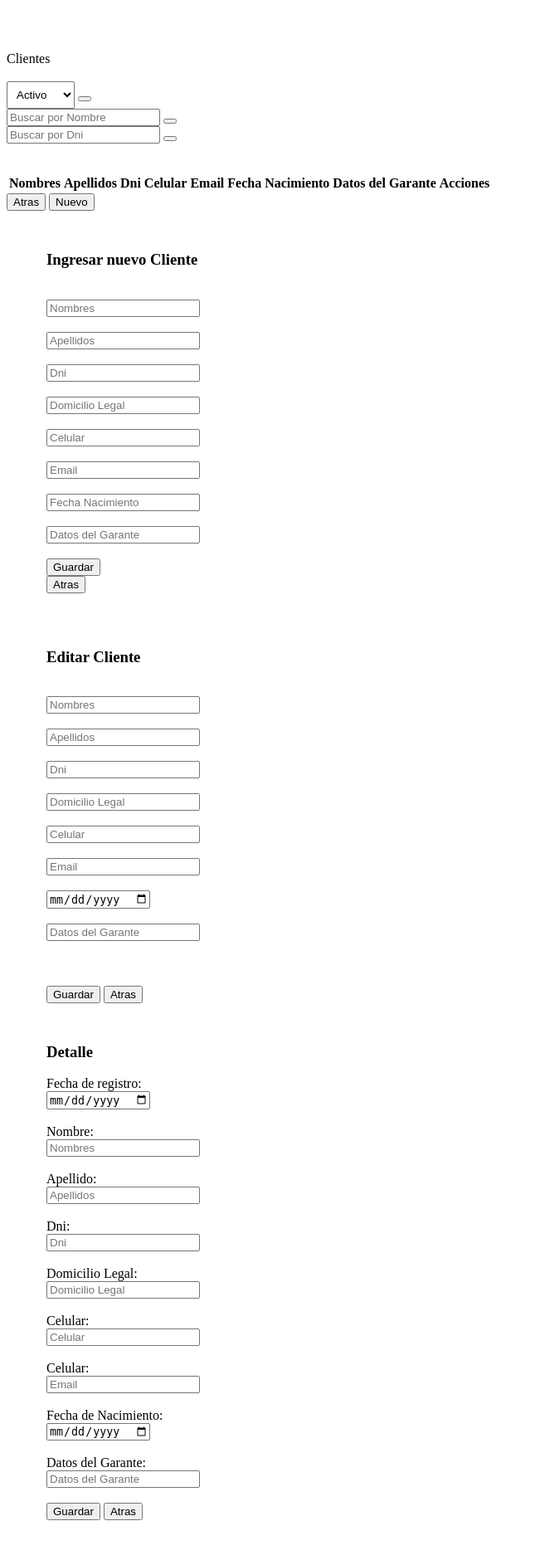
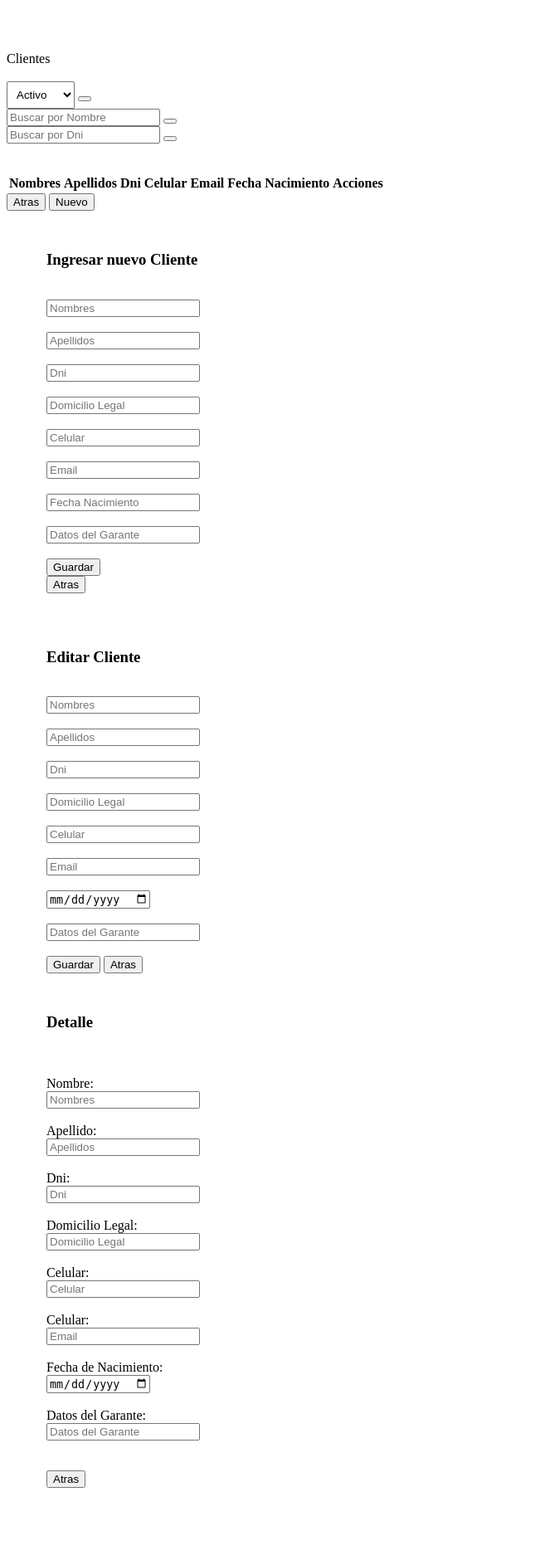
Before and after one commit to sharpeCode/administraciondealquileres, a PHP site: page /app/frontend/pages/clientes/cliente.php in a window 1280 px wide. Shown: the whole page at 83% size, without its empty margins (0-645 px from the left). After the commit the page ends 1793 px from the top, so only its background shows below. Run offline with PHP 8.4, Linux system fonts and the light colour scheme; lists and menus that the app fills with data are empty.

Commit message:
subo correcciones

```diff
--- a/app/frontend/config/EndpointsEnum.js
+++ b/app/frontend/config/EndpointsEnum.js
@@ -1,5 +1,5 @@
 var API = "http://administraciondealquileres.herokuapp.com";
-//var API = "http://localhost:90/Sharp_Code/administracion_de_alquileres";
+// var API = "http://localhost:90/Sharp_Code/administracion_de_alquileres";
 var BACKEND_CONTROLLERS = API + "/app/backend/controller";
 var VOLVER_PAGE = API + "/app/frontend/pages";
 var EndpointsEnum = {
--- a/app/frontend/pages/clientes/cliente.js
+++ b/app/frontend/pages/clientes/cliente.js
@@ -31,15 +31,9 @@ function fillClienteGrid(jsonLocatarios) {
 function buildRawFromCliente(cliente){
     // cambiar formato fecha de AAAA-MM-DD a DD-MM-AAAA
     let fe = cliente['fechaNacimiento'];
-    console.log("VER FECHAAAAAAAAAAAAAAAAAAAAAAAAAAAAA");
-    console.log(fe);
-
     let fecha = new Date(fe);
-
-    console.log("VER FECHAAAAAAAAAAAAAAAAAAAAAAAAAAAAA2222222222222222222222222");
-    console.log(fecha);
     let options = { day: 'numeric', month: 'numeric', year: 'numeric'};
-    let fechaNac = fecha.toLocaleDateString("es-ES", fecha);
+    let fechaNac = fecha.toLocaleDateString("es-ES", options);
 
 
     let raw = "";
@@ -49,8 +43,6 @@ function buildRawFromCliente(cliente){
     raw += "<td style = 'text-align: center;'>" + cliente['celular'] + "</td>";
     raw += "<td style = 'text-align: center;'>" + cliente['email'] + "</td>";
     raw += "<td style = 'text-align: center;'>" + fechaNac + "</td>";
-    raw += "<td style = 'text-align: center;'>" + cliente['datosGarante'] + "</td>";
-    raw += "<td style = 'text-align: center;' hidden='true'>" + cliente['domicilioLegal'] + "</td>";
 
     raw += "<td style = 'text-align: center;'>";
     raw += "<button class='miBoton-icon' title='Detalle Cliente' onclick='showDetailForm(" + cliente['dni'] + ")'>" +
@@ -145,7 +137,7 @@ function guardarCliente() {
 
         if (retorno == "ERROR") {
             location.href = uriPage;
-            window.alert("El locatario que desea ingresar ya existe");
+            window.alert("El Cliente que desea ingresar ya existe");
 
         } else{
             location.href = uriPage;
@@ -219,9 +211,7 @@ function fillFormEdit(cliente) {
 
 function guardarClienteEditado() {
 
-    var clienteParaGuardar = mapToJson($('#clienteEdit').serializeArray());
-
-    console.log("Guardando cliente: ", clienteParaGuardar);
+    let clienteParaGuardar = mapToJson($('#clienteEdit').serializeArray());
 
     let uri = EndpointsEnum.CLIENTE;
     let uriPage = EndpointsEnum.VOLVER_CLIENTES;
@@ -240,13 +230,13 @@ function guardarClienteEditado() {
     });
 
     funcionAjax.fail(function (retorno) {
-        console.log("error al guardar user")
+        console.log("error al guardar cliente")
     });
 
     funcionAjax.always(function (retorno) {
-        console.log("volvi de guardar el user")
+        console.log("volvi de guardar el cliente")
     });
-    console.log("Fin llamada controller usuario");
+    console.log("Fin llamada controller cliente");
 }
 
 // TODO: DETALLE CLIENTE
@@ -284,8 +274,11 @@ function loadClienteDataDetail(dni) {
 }
 
 function fillFormDetail(cliente) {
-    var fecha = cliente["fechaNacimiento"];
-    var fechaNac=fecha.split(" ")[0].split("/").reverse().join("/");
+    let fecha = cliente["fechaNacimiento"];
+    let fechaNac=fecha.split(" ")[0].split("/").reverse().join("/");
+
+    // var fechaRegistro = cliente["fechaRegistro"];
+    // var fechaReg = fechaRegistro.split(" ")[0].split("/").reverse().join("/");
 
     $("#detailNombres").val(cliente["nombres"]);
     $("#detailApellidos").val(cliente["apellidos"]);
@@ -293,7 +286,9 @@ function fillFormDetail(cliente) {
     $("#detailCelular").val(cliente["celular"]);
     $("#detailEmail").val(cliente["email"]);
     $("#detailFechaNacimiento").val(fechaNac);
+    // $("#detailFechaRegistro").val(fechaRegistro);
     $("#detailDatosGarante").val(cliente["datosGarante"]);
+    $("#detailDomicilioLegal").val(cliente["domicilioLegal"]);
 }
 
 // TODO: FORM PPAL
@@ -380,4 +375,33 @@ function locatarioFilter(doneFunction, data) {
 
 function deleteCliente(dni) {
 
+    let uri = EndpointsEnum.CLIENTE;
+    let uriPage = EndpointsEnum.VOLVER_CLIENTES;
+
+    let txt;
+    let r = confirm("Desea eliminar este Cliente?");
+    if (r == true) {
+
+        let funcionAjax = $.ajax({
+            url: uri,
+            method: "POST",
+            data: {
+                action: "deleteCliente",
+                dni: dni
+            }
+        });
+
+        funcionAjax.done(function (retorno) {
+            location.href = uriPage;
+        });
+
+        funcionAjax.fail(function (retorno) {
+            console.log("error al eliminar")
+        });
+
+        funcionAjax.always(function (retorno) {
+            console.log("volvi de eliminar")
+        });
+        console.log("Fin llamada controller cliente");
+    }
 }
--- a/app/frontend/pages/clientes/clienteAdd.html
+++ b/app/frontend/pages/clientes/clienteAdd.html
@@ -40,7 +40,7 @@
         <div class="row">
             <div class="col-md-2"></div>
             <div class="col-md-2">
-                <input class="inputTextConSombra" id="DomicilioLegal"  name="DomicilioLegal" placeholder="Domicilio Legal"></input>
+                <input class="inputTextConSombra" id="domicilioLegal"  name="domicilioLegal" placeholder="Domicilio Legal"></input>
             </div>
             <div class="col-md-5"></div>
         </div>
--- a/app/frontend/pages/clientes/clienteDetail.html
+++ b/app/frontend/pages/clientes/clienteDetail.html
@@ -6,13 +6,15 @@
                 <h3 align="left" class="miTitulo1">Detalle</h3>
             </div>
             <div class="col-md-6"></div>
+
         </div>
-
-        <div class="row">
+        <br>
+        <div class="row" hidden="true">
             <div class="col-md-2"></div>
             <div class="col-md-2"><label class="miTituloDetail"> Fecha de registro: </label></div>
             <div class="col-md-2">
-                    <input class="inputTextLabel" type="date" id="detailFechaRegistro"  name="detailFechaRegistro" title="Fecha Registro" placeholder="Fecha Nacimiento">
+                    <input class="inputTextLabel" type="date" id="detailFechaRegistro"  name="detailFechaRegistro"
+                           title="Fecha Registro" placeholder="Fecha Nacimiento">
             </div>
             <div class="col-md-6"></div>
         </div>
@@ -20,10 +22,10 @@
         <div class="row">
             <div class="col-md-2"></div>
             <div class="col-md-2"><label class="miTituloDetail"> Nombre: </label></div>
-            <div class="col-md-2">
+            <div class="col-md-4">
                 <input type="text" class="inputTextLabelDetail" id="detailNombres" name="detailNombres" placeholder="Nombres" title="Nombres">
             </div>
-            <div class="col-md-6"></div>
+            <div class="col-md-4"></div>
         </div>
 
         <br>
@@ -51,19 +53,19 @@
             <div class="col-md-2"></div>
             <div class="col-md-2"><label class="miTituloDetail"> Domicilio Legal: </label></div>
             <div class="col-md-2">
-                <input class="inputTextLabelDetail" id="detaildomicilioLegal"  name="detaildomicilioLegal" placeholder="Domicilio Legal"></input>
+                <input class="inputTextLabelDetail" id="detailDomicilioLegal"  name="detailDomicilioLegal" placeholder="Domicilio Legal"></input>
             </div>
-            <div class="col-md-6"></div>
+            <div class="col-md-4"></div>
         </div>
 
         <br>
         <div class="row">
             <div class="col-md-2"></div>
             <div class="col-md-2"><label class="miTituloDetail"> Celular: </label></div>
-            <div class="col-md-2">
+            <div class="col-md-4">
                 <input class="inputTextLabelDetail" type="text" id="detailCelular" name="detailCelular" placeholder="Celular" title="Celular">
             </div>
-            <div class="col-md-6"></div>
+            <div class="col-md-4"></div>
         </div>
 
         <br>
@@ -81,7 +83,7 @@
             <div class="col-md-2"></div>
             <div class="col-md-2"><label class="miTituloDetail"> Fecha de Nacimiento: </label></div>
             <div class="col-md-2">
-                <input class="inputTextLabel" type="date" id="detailFechaNacimiento"  name="detailFechaNacimiento" title="Fecha Nacimiento" placeholder="Fecha Nacimiento">
+                <input class="inputTextLabelDetail" type="date" id="detailFechaNacimiento"  name="detailFechaNacimiento" title="Fecha Nacimiento" placeholder="Fecha Nacimiento">
             </div>
             <div class="col-md-6"></div>
         </div>
@@ -91,18 +93,15 @@
             <div class="col-md-2"></div>
             <div class="col-md-2"><label class="miTituloDetail"> Datos del Garante: </label></div>
             <div class="col-md-2">
-                <input class="inputTextLabel" id="detailDatosGarante"  name="detailDatosGarante" placeholder="Datos del Garante"></input>
+                <input class="inputTextLabelDetail" id="detailDatosGarante"  name="detailDatosGarante" placeholder="Datos del Garante"></input>
             </div>
             <div class="col-md-5"></div>
         </div>
 
-        <br>
+        <br><br>
         <div class="row">
             <div class="col-md-2"></div>
             <div class="col-md-2">
-                <button type="button" class="miBoton-chico" onclick="guardarClienteEditado()" name="enviar" id="enviar">
-                    Guardar
-                </button>
                 <a><input class="miBoton-chico" type="button" onclick="showListContainer()" value="Atras"></a>
             </div>
             <div class="col-md-8"></div>
--- a/app/frontend/pages/clientes/clienteEdit.html
+++ b/app/frontend/pages/clientes/clienteEdit.html
@@ -39,7 +39,7 @@
         <div class="row">
             <div class="col-md-2"></div>
             <div class="col-md-2">
-                <input class="inputTextConSombra" id="editDomicilioLegal"  name="editDomicilioLegal" placeholder="Domicilio Legal"></input>
+                <input class="inputTextConSombra" id="editDomicilioLegal" name="editDomicilioLegal" placeholder="Domicilio Legal" title="Domicilio Legal"></input>
             </div>
             <div class="col-md-5"></div>
         </div>
@@ -80,7 +80,7 @@
             <div class="col-md-5"></div>
         </div>
 
-        <br><br><br>
+        <br>
         <div class="row">
             <div class="col-md-2"></div>
             <div class="col-md-2">
--- a/app/frontend/pages/clientes/clienteList.html
+++ b/app/frontend/pages/clientes/clienteList.html
@@ -53,7 +53,6 @@
                     <th class="cabeceraTabla">Celular</th>
                     <th class="cabeceraTabla">Email</th>
                     <th class="cabeceraTabla">Fecha Nacimiento</th>
-                    <th class="cabeceraTabla">Datos del Garante</th>
                     <th class="cabeceraTabla" colspan="3">Acciones</th>
                 </tr>
                 </thead>
--- a/app/frontend/pages/contratos/contrato.js
+++ b/app/frontend/pages/contratos/contrato.js
@@ -929,6 +929,7 @@ function cargarDatosEnRecibo(datosParaCargarRecibo,ban) {
 
     if(ban == 1){
         console.log(ban);
+        alert("Actualizar el valor del alquiler mensual");
         document.getElementById('reciboOfiAlquilerMensual').readOnly = false;
         document.getElementById('reciboNoOfiAlquilerMensual').readOnly = false;
     }else if(ban == 2){
--- a/app/frontend/pages/contratos/contratoList.html
+++ b/app/frontend/pages/contratos/contratoList.html
@@ -3,8 +3,6 @@
     <br><br><br>
     <div><label class="miTitulo1">Contratos</label></div>
     <br>
-
-    <br><br>
 
     <div class="row table-responsive">
         <table class="table table-striped">
--- a/app/frontend/pages/inmuebles/inmueble.js
+++ b/app/frontend/pages/inmuebles/inmueble.js
@@ -92,7 +92,7 @@ function construirFilaDeInmueble(inmueble) {
     raw += "<td style = 'text-align: center; word-wrap: break-word;'>" + inmueble['localidad'] + "</td>";
 
     raw += "<td style = 'text-align: center;width: 100px;word-wrap: break-word;'>";
-    raw += "<button class='miBoton-5-C' title='Editar inmueble' onclick='mostrarFormInmuebleEditar(" + inmueble['idInmueble'] + ")'>" +
+    raw += "<button class='miBoton-icon' title='Editar inmueble' onclick='mostrarFormInmuebleEditar(" + inmueble['idInmueble'] + ")'>" +
         "<span class='glyphicon glyphicon-pencil'></span>";
     raw += "</button></td> ";
 
@@ -384,7 +384,7 @@ function buildRawFromLocalidades(loc) {
 
     raw += "<td>";
     raw += "<td>";
-    raw += "<button class='miBoton-5-C' title='Editar Localidad' onclick='mostrarFormLocalidadEditar(" + loc['idLocalidad'] + ")'>" +
+    raw += "<button class='miBoton-icon' title='Editar Localidad' onclick='mostrarFormLocalidadEditar(" + loc['idLocalidad'] + ")'>" +
         "<span class='glyphicon glyphicon-pencil'></span>";
     raw += "</button></td> ";
 
--- a/app/frontend/pages/inmuebles/localidadList.html
+++ b/app/frontend/pages/inmuebles/localidadList.html
@@ -3,8 +3,6 @@
     <br><br><br>
     <div><label class="miTitulo1">Localidades</label></div>
     <br>
-
-    <br><br>
 
     <div class="row table-responsive" style="width: 600px">
         <table class="table table-striped">
@@ -26,6 +24,7 @@
 
 
         </table>
+        <br>
         <div>
             <a>
                 <input class="miBoton-chico" type="button" onclick="mostrarFormInmuebleAdd()" value="Atras"></a>
--- a/app/frontend/pages/principal/menuPrincipal.html
+++ b/app/frontend/pages/principal/menuPrincipal.html
@@ -30,7 +30,7 @@
                     <a href="../variables/variable.page.php"><input class="miBoton-1" type="button" value="Variables"></a>
                 </div>
                 <div class="col-md-2">
-                    <a href="../login/login.page.php"><input class="miBoton-1" type="button" value="Salir"></a>
+                    <a href="../../../../index.php"><input class="miBoton-1" type="button" value="Salir"></a>
                 </div>
                 <div class="col-md-4"></div>
             </div>
--- a/app/frontend/pages/recibos/listarRecibos.html
+++ b/app/frontend/pages/recibos/listarRecibos.html
@@ -32,7 +32,6 @@
         <div>
             <a href="../principal/menuPrincipal.page.php">
                 <input class="miBoton-chico" type="button" value="Atras"></a>
-            <a><input class="miBoton-chico" type="button" onclick="NuevoContrato()" value="Nuevo"></a>
         </div>
     </div>
 </div>
```
Also changed, not shown: app/backend/controller/ClienteController.php (+10 -0 lines), app/frontend/pages/principal/menuPrincipal.css (+0 -33 lines), app/frontend/resources/css/style.css (+72 -0 lines), app/repository/ClienteRepository.php (+27 -3 lines), database/ScripINSERT_AdministracionDeAlquileres.sql (+1 -13 lines), index.html (+3 -8 lines).
